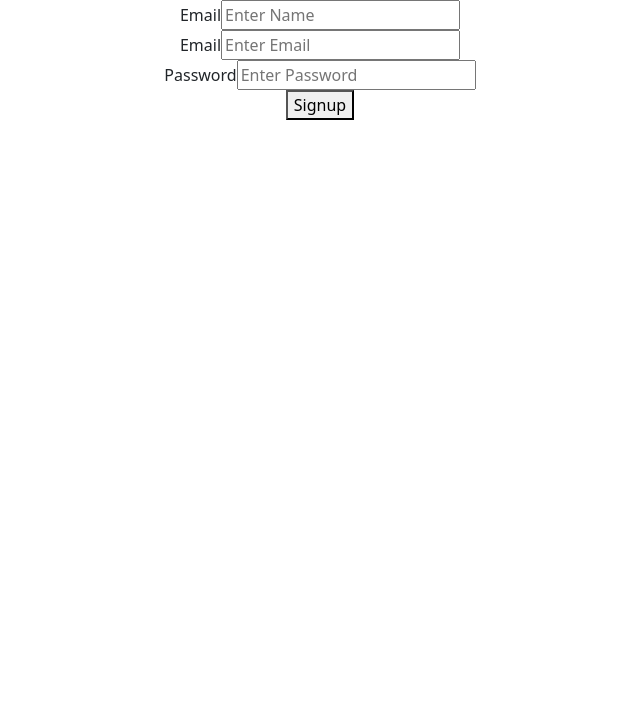
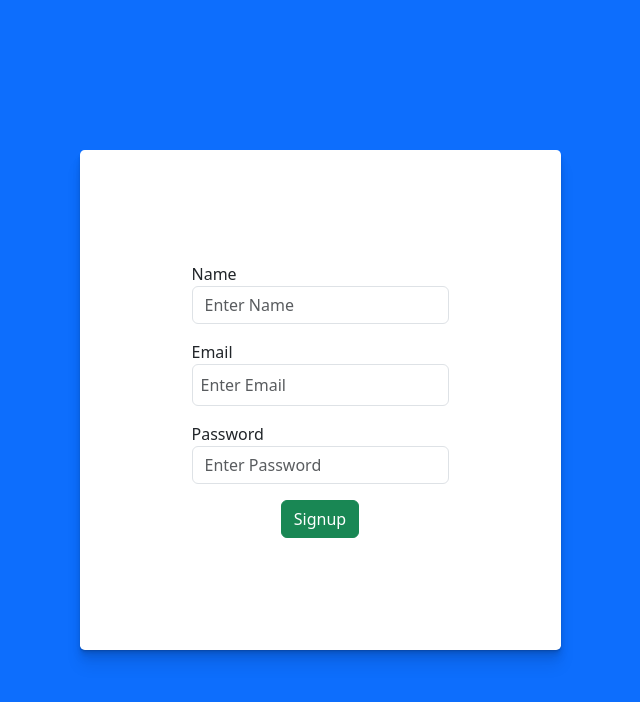
Before and after one commit to techo-anant/Login-with-DB, a React (Create React App) app in the folder frontend/: page /signup in a window 1280 px wide. Shown: the top 702 px of the page, without its empty margins (320-960 px from the left). Built offline with nearby package versions, Linux system fonts and the light colour scheme.

Commit message:
Styling addded - bootstrap + css

```diff
--- a/frontend/package.json
+++ b/frontend/package.json
@@ -40,5 +40,10 @@
       "last 1 firefox version",
       "last 1 safari version"
     ]
+  },
+  "devDependencies": {
+    "autoprefixer": "^10.4.21",
+    "postcss": "^8.5.6",
+    "tailwindcss": "^4.1.11"
   }
 }
--- a/frontend/src/App.js
+++ b/frontend/src/App.js
@@ -3,6 +3,7 @@ import './App.css';
 import Login from './Login.js'
 import { BrowserRouter, Routes, Route } from 'react-router-dom';
 import Signup from './Signup.js';
+import Success from './success.js';
 
 function App() {
   return (
@@ -12,6 +13,7 @@ function App() {
           <Route path="/" element={<Login />} />
           <Route path="/signup" element={<Signup />} />
           <Route path="/login" element={<Login />} />
+          <Route path="/success" element={<Success />} />
         </Routes>
       </BrowserRouter>
    </div>
--- a/frontend/src/Login.js
+++ b/frontend/src/Login.js
@@ -1,8 +1,10 @@
 import React,  { useState } from 'react'
 import {useNavigate} from 'react-router-dom'
 import 'bootstrap/dist/css/bootstrap.min.css';
+import './signup.css'
 
 function Login() {
+    const navigate = useNavigate();
     const [email, setEmail] = useState('')
     const [password, setPassword] = useState('')
 
@@ -20,14 +22,16 @@ function Login() {
 
             const data = await response.json();
 
+            if ( response.status === 200){
+                navigate('/success');
+                return;
+            }
             alert(data.message);
         } catch (error) {
             console.error('Login error:', error);
             alert("An error occurred while Logging up.");
         }
     }
-
-    const navigate = useNavigate();
 
     const gotoSignup = (event) => {
         event.preventDefault();
@@ -36,21 +40,22 @@ function Login() {
 
     return (
     <div className='d-flex vh-100 justify-content-center align-items-center bg-primary'>
-        <div className='d-flex p-3 bg-white w-50 h-50 justify-content-center align-items-center' >
+        <div className='box bg-white' >
             <form onSubmit={handleSubmit}>
-                <div className='mb-3'>
+                <div className='mb-3 text-start'>
                     <label htmlFor='email'>Email</label>
                     <input type='email' placeholder='Enter Email' className='form-control'
+                    required
                     onChange={e => setEmail(e.target.value)}/>
                 </div>
-                <div className='mb-3'>
+                <div className='mb-3 text-start'>
                     <label htmlFor='password'>Password</label>
                     <input type='password' placeholder='Enter Password' className='form-control'
                     onChange={e => setPassword(e.target.value)}/>
                 </div>
                 <div>
-                    <button className='btn btn-success'>Login</button>
-                    <button className='btn btn-success' onClick={gotoSignup}>Signup</button>
+                    <button className='btn btn-success me-3'>Login</button>
+                    <button className='btn btn-success ms-3' onClick={gotoSignup}>Signup</button>
                 </div>
 
             </form>
--- a/frontend/src/Signup.js
+++ b/frontend/src/Signup.js
@@ -1,5 +1,6 @@
 import React , {useState} from 'react'
 import { useNavigate } from 'react-router-dom';
+import './signup.css'
 
 function Signup() {
 
@@ -35,25 +36,26 @@ function Signup() {
     }
 
     return (
-    <div>
-        <div>
+    <div className='bg-primary vh-100 d-flex justify-content-center align-items-center'>
+        <div className='box bg-white'>
             <form onSubmit={handleSubmit}>
-                <div>
-                    <label htmlFor='name'>Email</label>
-                    <input type='text' placeholder='Enter Name'
+                <div className='mb-3 text-start'>
+                    <label htmlFor='name'>Name</label>
+                    <input type='text' placeholder='Enter Name' className='form-control'
                     onChange={(e) => setName(e.target.value)}/>
                 </div>
-                <div>
+                <div className='mb-3 text-start'>
                     <label htmlFor='email'>Email</label>
-                    <input type='email' placeholder='Enter Email'
+                    <input type='email' placeholder='Enter Email' className='form-control p-2'
+                    required
                     onChange={(e) => setEmail(e.target.value)}/>
                 </div>
-                <div>
+                <div className='mb-3 text-start'>
                     <label htmlFor='password'>Password</label>
-                    <input type='password' placeholder='Enter Password'
+                    <input type='password' placeholder='Enter Password' className='form-control'
                     onChange={(e) => setPassword(e.target.value)}/>
                 </div>
-                <button>Signup</button>
+                <button className='btn btn-success'>Signup</button>
             </form>
         </div>
     </div>
--- /dev/null
+++ b/frontend/src/signup.css
@@ -0,0 +1,19 @@
+.box{
+    max-width: 80vw;
+    height:  auto;
+    padding-top: 7rem;
+    padding-bottom: 7rem;
+    padding-left: 7rem;
+    padding-right: 7rem;
+    display: flex;
+    flex-direction: column;
+    justify-content: space-around;
+    box-shadow:
+      0 1px 1px hsl(0deg 0% 0% / 0.075),
+      0 2px 2px hsl(0deg 0% 0% / 0.075),
+      0 4px 4px hsl(0deg 0% 0% / 0.075),
+      0 8px 8px hsl(0deg 0% 0% / 0.075),
+      0 16px 16px hsl(0deg 0% 0% / 0.075)
+    ;
+    border-radius: .3rem;
+}
--- /dev/null
+++ b/frontend/src/success.js
@@ -0,0 +1,14 @@
+import React from 'react'
+import 'bootstrap/dist/css/bootstrap.min.css';
+
+const success = () => {
+  return (
+    <div>
+        <div className='d-flex align-item-center'>
+            <h1>Hi there, you have successfully logged in!</h1>
+        </div>
+    </div>
+  )
+}
+
+export default success
```
Also changed, not shown: frontend/src/logo.svg (deleted), 1 other file (tests, documents, lock files or other folders).
